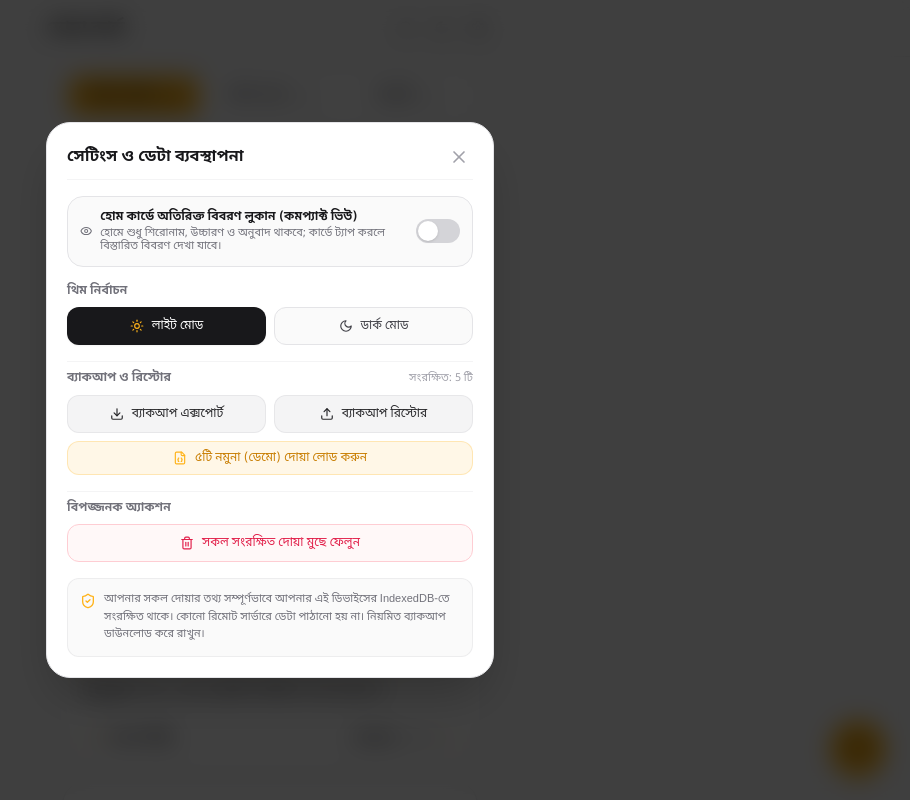
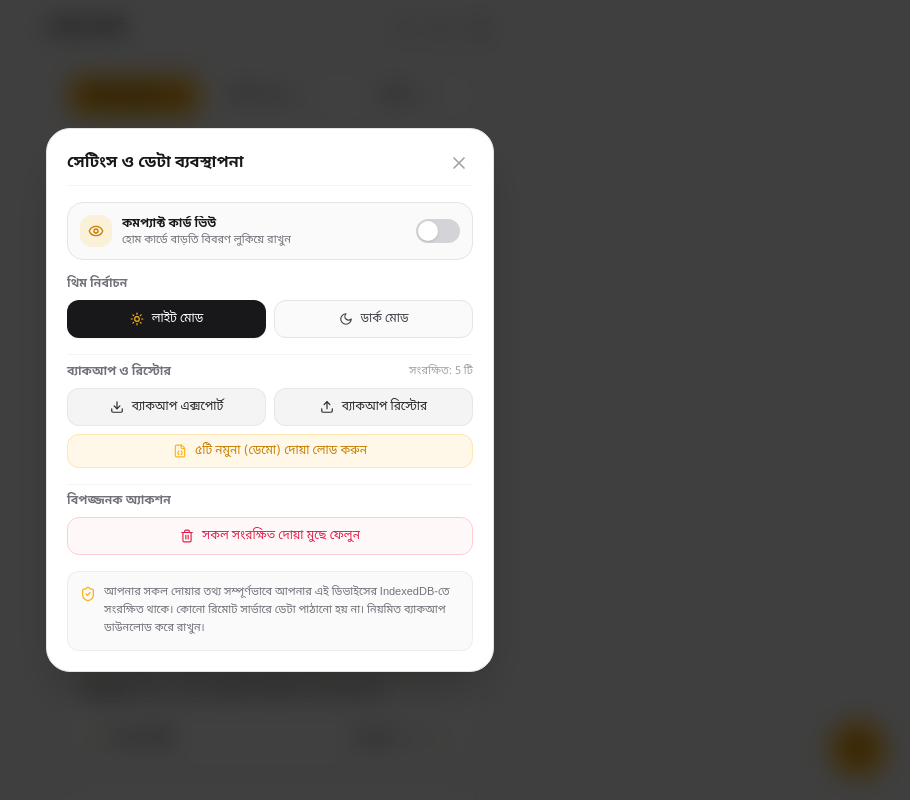
Before and after one commit to git-mahim/dua-card, a Next.js app: page / in a window 1280 px wide. Both pictures are taken after a click on the button 848 px from the left and 28 px from the top of the page. Shown: the top 800 px of the page, without its empty margins (370-1280 px from the left). Built offline with nearby package versions, Linux system fonts and the light colour scheme.

Commit message:
style(settings): concise compact card view title with refined icon badge and single-line layout

```diff
--- a/src/components/SettingsModal.tsx
+++ b/src/components/SettingsModal.tsx
@@ -243,23 +243,25 @@ export const SettingsModal: React.FC<SettingsModalProps> = ({
         )}
 
         {/* Card Display Preferences */}
-        <div className="flex flex-col gap-2 p-3 bg-zinc-50 dark:bg-zinc-900/60 border border-zinc-200 dark:border-zinc-800 rounded-2xl">
-          <div className="flex items-center justify-between">
-            <div className="flex items-center gap-2">
-              {hideVirtueOnHome ? (
-                <EyeOff className="w-4 h-4 text-[#ffb31a]" />
-              ) : (
-                <Eye className="w-4 h-4 text-zinc-500" />
-              )}
-              <div>
+        <div className="p-3 bg-zinc-50 dark:bg-zinc-900/60 border border-zinc-200 dark:border-zinc-800 rounded-2xl">
+          <div className="flex items-center justify-between gap-3">
+            <div className="flex items-center gap-2.5 min-w-0 flex-1">
+              <div className="w-8 h-8 rounded-xl bg-[#ffb31a]/15 text-[#c87d00] dark:text-[#ffb31a] flex items-center justify-center shrink-0">
+                {hideVirtueOnHome ? (
+                  <EyeOff className="w-4 h-4" />
+                ) : (
+                  <Eye className="w-4 h-4" />
+                )}
+              </div>
+              <div className="min-w-0 flex-1">
                 <label
                   htmlFor="hide-virtue-toggle"
-                  className="text-xs font-bold text-zinc-900 dark:text-zinc-100 cursor-pointer block"
+                  className="text-xs font-bold text-zinc-900 dark:text-zinc-100 cursor-pointer block truncate"
                 >
-                  হোম কার্ডে অতিরিক্ত বিবরণ লুকান (কমপ্যাক্ট ভিউ)
+                  কমপ্যাক্ট কার্ড ভিউ
                 </label>
                 <p className="text-[11px] text-zinc-500 dark:text-zinc-400 leading-tight mt-0.5">
-                  হোমে শুধু শিরোনাম, উচ্চারণ ও অনুবাদ থাকবে; কার্ডে ট্যাপ করলে বিস্তারিত বিবরণ দেখা যাবে।
+                  হোম কার্ডে বাড়তি বিবরণ লুকিয়ে রাখুন
                 </p>
               </div>
             </div>
```
